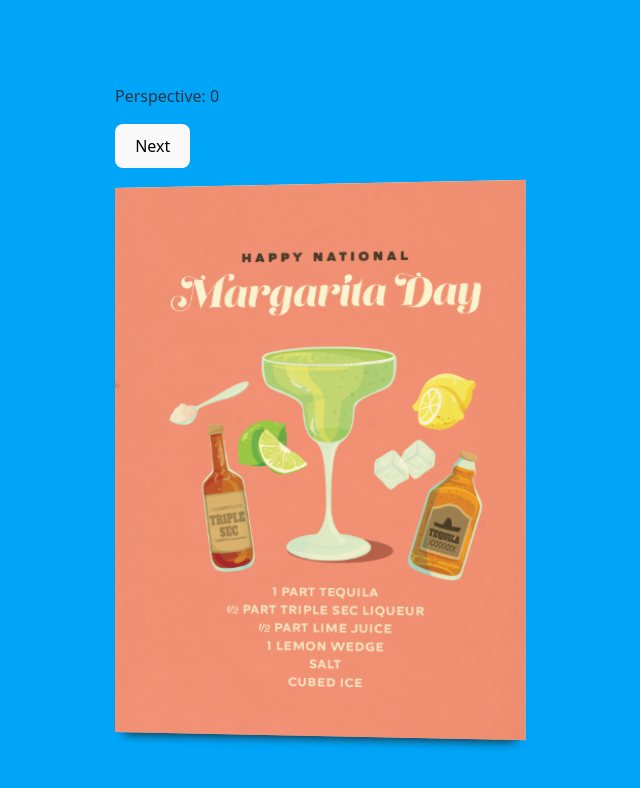
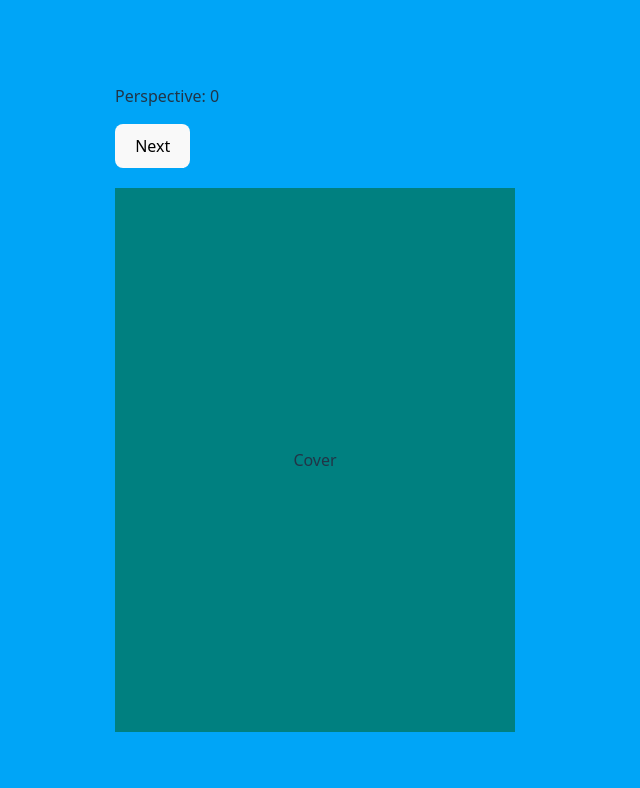
Before and after one commit to GBS-Alex/3d, a React (Vite) app: page / in a window 1280 px wide. Shown: the top 788 px of the page, without its empty margins (325-965 px from the left). Built offline with nearby package versions, Linux system fonts and the light colour scheme.

Commit message:
fix gradient shadow layering issues, only works with divs right now

```diff
--- a/src/App.css
+++ b/src/App.css
@@ -112,7 +112,7 @@ body {
 
 .card.perspective0 {
 	z-index: 1;
-	transform: rotateY(-5deg);
+	transform: rotateY(0deg);
 	box-shadow: none;
 }
 
@@ -128,23 +128,34 @@ body {
 
 .backCard.perspective0 {
 	z-index: 0;
-	transform: rotateY(-5deg);
+	transform: rotateY(0deg);
 }
 
 .backCard.perspective1 {
-	transform: rotateY(-5deg);
+	transform: rotateY(0deg);
 	z-index: 0;
 }
 
 
-.frontCard.perspective1::before {
+.frontCard.perspective1 .back::before {
 	content: "";
 	z-index: 10;
 	position: absolute;
 	display: block;
 	width: 100%;
 	height: 100%;
-	background: linear-gradient(90deg,rgba(0, 0, 0, 0.38) 0%, rgba(255, 255, 255, 0) 85%, rgba(255, 255, 255, 0) 100%);
+	background: linear-gradient(-90deg,rgba(0, 0, 0, 0.38) 0%, rgba(255, 255, 255, 0) 85%, rgba(255, 255, 255, 0) 100%);
+	filter: blur(5px);
+}
+
+.frontCard.perspective2 .back::before {
+	content: "";
+	z-index: 10;
+	position: absolute;
+	display: block;
+	width: 100%;
+	height: 100%;
+	background: linear-gradient(-90deg,rgba(0, 0, 0, 0.38) 0%, rgba(255, 255, 255, 0) 85%, rgba(255, 255, 255, 0) 100%);
 	filter: blur(5px);
 }
 
@@ -162,11 +173,11 @@ body {
 }
 
 .card.perspective0:not(.from-perspective2) {
-	transform: rotateY(-5deg);
+	transform: rotateY(0deg);
 	z-index: 2;
 }
 
 .backCard.perspective0:not(.from-perspective2) {
-	transform: rotateY(-5deg);
+	transform: rotateY(0deg);
 	z-index: 1;
 }
--- a/src/App.tsx
+++ b/src/App.tsx
@@ -4,9 +4,6 @@ import vInside from "./assets/vInside.png";
 import vInsideBlank from "./assets/vInsideBlank.png";
 import vCover from "./assets/vCover.png";
 import vBack from "./assets/vBack.png";
-import hInside from "./assets/hInside.png";
-import hCover from "./assets/hCover.png";
-import hBack from "./assets/hBack.png";
 
 function App() {
 	const [perspective, setPerspective] = useState<number>(0);
@@ -32,15 +29,27 @@ function App() {
 					className={`frontCard card perspective${perspective} ${
 						isTransitioningFrom2to0 ? "from-perspective2" : ""
 					}`}>
-					<img src={vCover} className="front" />
-					<img src={vInsideBlank} className="back" />
+					<div className="front" style={{ backgroundColor: "teal" }}>
+						Cover
+					</div>
+					<div className="back" style={{ backgroundColor: "white" }}>
+						Left Inside
+					</div>
+					{/* <img src={vCover} className="front" /> */}
+					{/* <img src={vInsideBlank} className="back" /> */}
 				</div>
 				<div
 					className={`backCard card perspective${perspective} ${
 						isTransitioningFrom2to0 ? "from-perspective2" : ""
 					}`}>
-					<img src={vInside} className="front" />
-					<img src={vBack} className="back" />
+					<div className="front" style={{ backgroundColor: "tomato" }}>
+						Right Inside
+					</div>
+					<div className="back" style={{ backgroundColor: "black" }}>
+						Back
+					</div>
+					{/* <img src={vInside} className="front" /> */}
+					{/* <img src={vBack} className="back" /> */}
 				</div>
 			</div>
 		</div>
```
